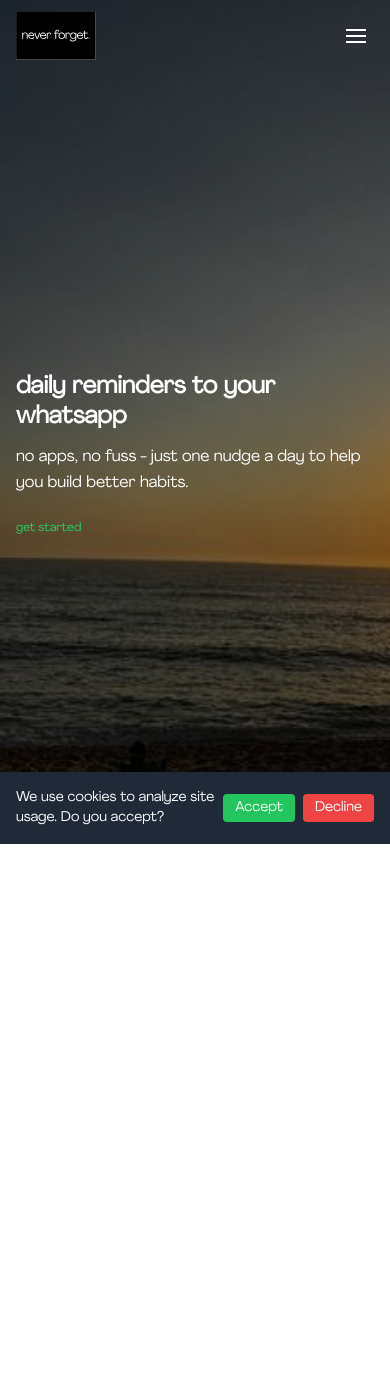
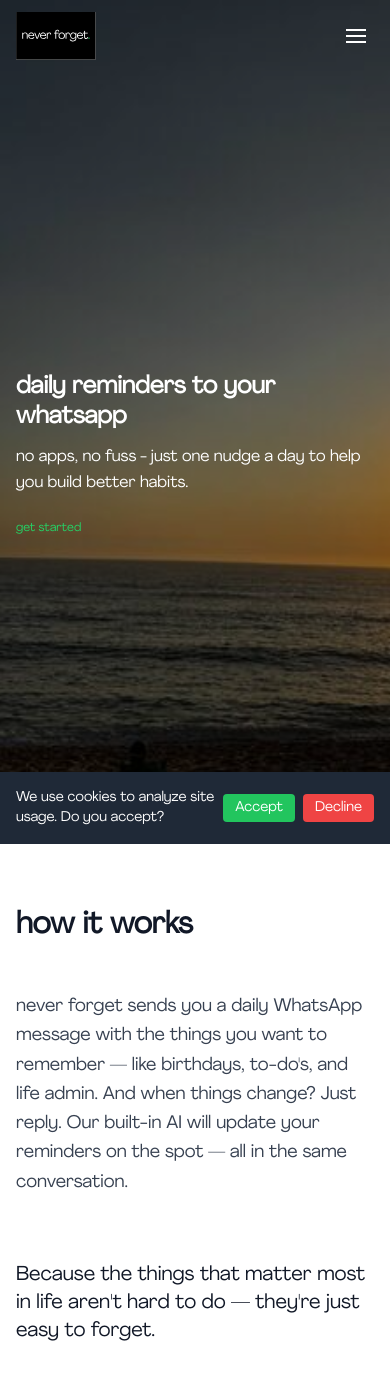
Before and after one commit to TemperateGrassland/never-forget, a Next.js app: page / in a window 390 px wide. Shown: the top 1380 px of the page. Before the commit the page ends 844 px from the top, so only its background shows below. Built offline with nearby package versions, Linux system fonts and the light colour scheme; no server answers.

Commit message:
update the bg-hero image

```diff
--- a/src/app/aboutus/page.tsx
+++ b/src/app/aboutus/page.tsx
@@ -46,7 +46,7 @@
             </p>
 
             <p>
-              That moment became never forget - a daily WhatsApp nudge with the things that matter to you: anniversaries, to-do lists, life admin. Because good habits build good lives - deeper relationships, better routines, and more opportunities to show up.
+              That moment became never forget - a daily WhatsApp message with the things that matter to you: anniversaries, to-do lists, life admin. Because good habits build good lives - deeper relationships, better routines, and more opportunities to show up.
             </p>
 
             <p>
@@ -55,17 +55,6 @@
 
             <p className="font-medium text-gray-800">
               Because the most important things in life aren&apos;t hard to do - they are just easy to forget.
-            </p>
-          </div>
-        </section>
-
-        <section className="mb-12">
-          <h2 className="text-3xl font-semibold text-gray-700 mb-6 text-left">
-            who we are
-          </h2>
-          <div className="space-y-4 max-w-4xl">
-            <p className="text-lg text-gray-600 leading-relaxed">
-              We deliver daily messages through WhatsApp - helping you capture, organise, and receive your reminders in a place that works for you.
             </p>
           </div>
         </section>
@@ -91,12 +80,15 @@
         </section>
 
         <section className="mb-12 bg-gray-200 p-8 rounded-lg">
-          <h2 className="text-3xl font-semibold text-gray-1000 mb-6 text-left">
+          <h2 className="text-3xl font-semibold text-black mb-6 text-left">
             get in touch
           </h2>
           <div className="max-w-4xl">
             <p className="text-lg text-gray-600 mb-6 leading-relaxed">
-              Let us know if you have any questions, feedback, ideas, or support. We&apos;re always listening and always happy to help.
+              Let us know if you have any questions, feedback, ideas, or support. We&apos;re always listening and always happy to help.{' '}
+              <Link href="/contact" legacyBehavior>
+                <a className="text-blue-600 hover:text-blue-800 underline">Contact us here</a>
+              </Link>.
             </p>
 
             <div className="space-y-2 text-gray-600">
--- a/src/app/page.tsx
+++ b/src/app/page.tsx
@@ -22,6 +22,7 @@
   };
 
   return (
+    <>
     <div className="relative h-screen w-screen overflow-hidden" data-page="homepage">
       <div className="absolute inset-0">
         <div className="absolute inset-0 bg-black/40 z-10" />
@@ -32,7 +33,7 @@
           srcSet="
             /bg-hero-640.jpg 640w,
             /bg-hero-1024.jpg 1024w,
-            /bg-hero-1600.jpg 1600w
+            /bg-hero-charlie-1600.png 1600w
           "
           sizes="100vw"
         />
@@ -57,5 +58,27 @@
         </button>
       </div>
     </div>
+
+    {/* How It Works Section */}
+    <div className="bg-white py-16 sm:py-20">
+      <div className="container mx-auto px-4 sm:px-6 lg:px-8 max-w-4xl">
+        <div className="mb-12">
+          <h2 className="text-3xl sm:text-4xl font-bold text-gray-900 mb-6 text-left">
+            how it works
+          </h2>
+        </div>
+
+        <div className="space-y-8 text-lg sm:text-xl text-gray-700 leading-relaxed">
+          <p>
+            never forget sends you a daily WhatsApp message with the things you want to remember — like birthdays, to-do&apos;s, and life admin. And when things change? Just reply. Our built-in AI will update your reminders on the spot — all in the same conversation.
+          </p>
+
+          <p className="text-xl sm:text-2xl font-medium text-gray-900 text-left pt-8">
+            Because the things that matter most in life aren&apos;t hard to do — they&apos;re just easy to forget.
+          </p>
+        </div>
+      </div>
+    </div>
+    </>
   );
 }
```
Also changed, not shown: 1 other file (tests, documents, lock files or other folders).
